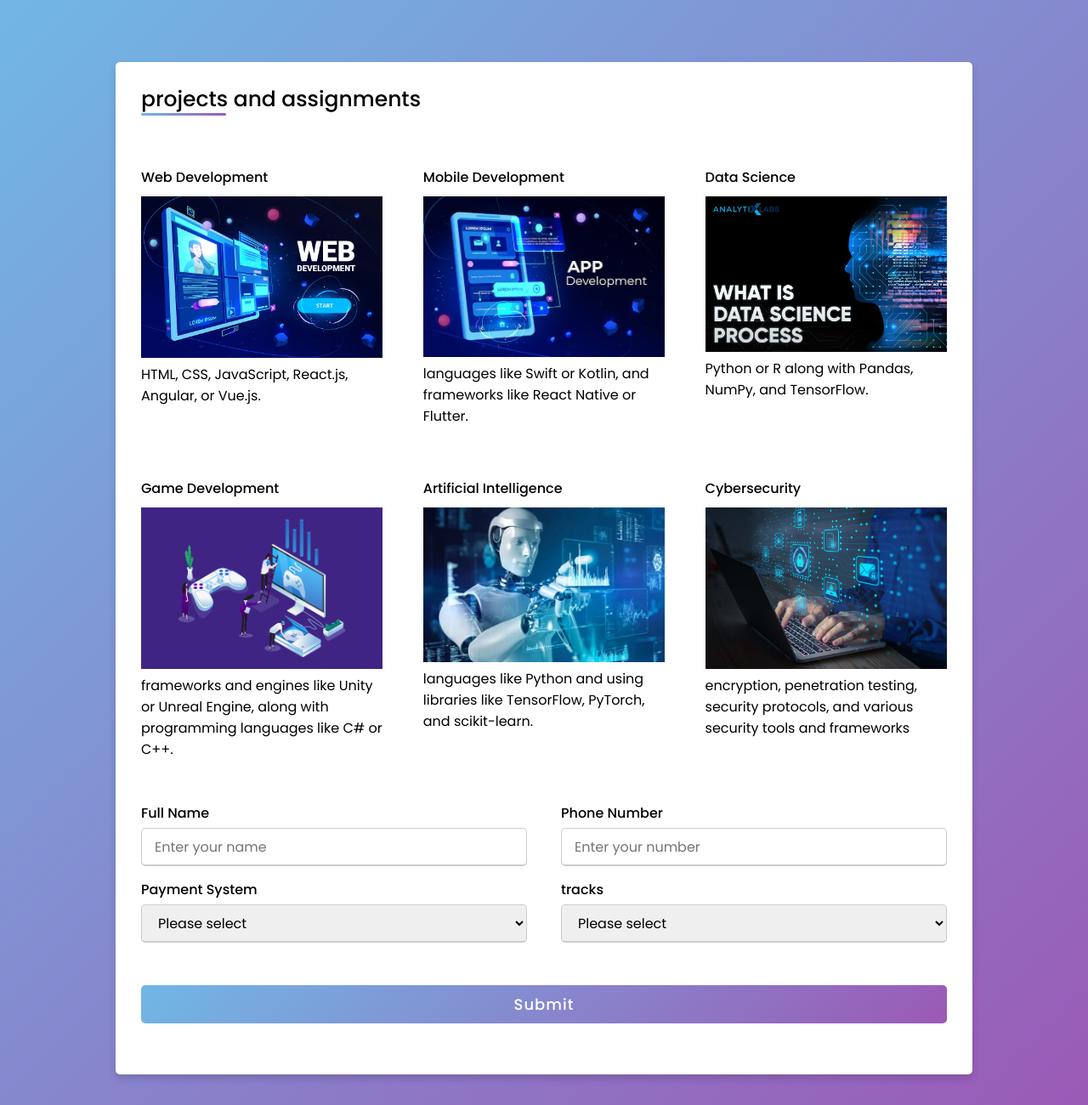
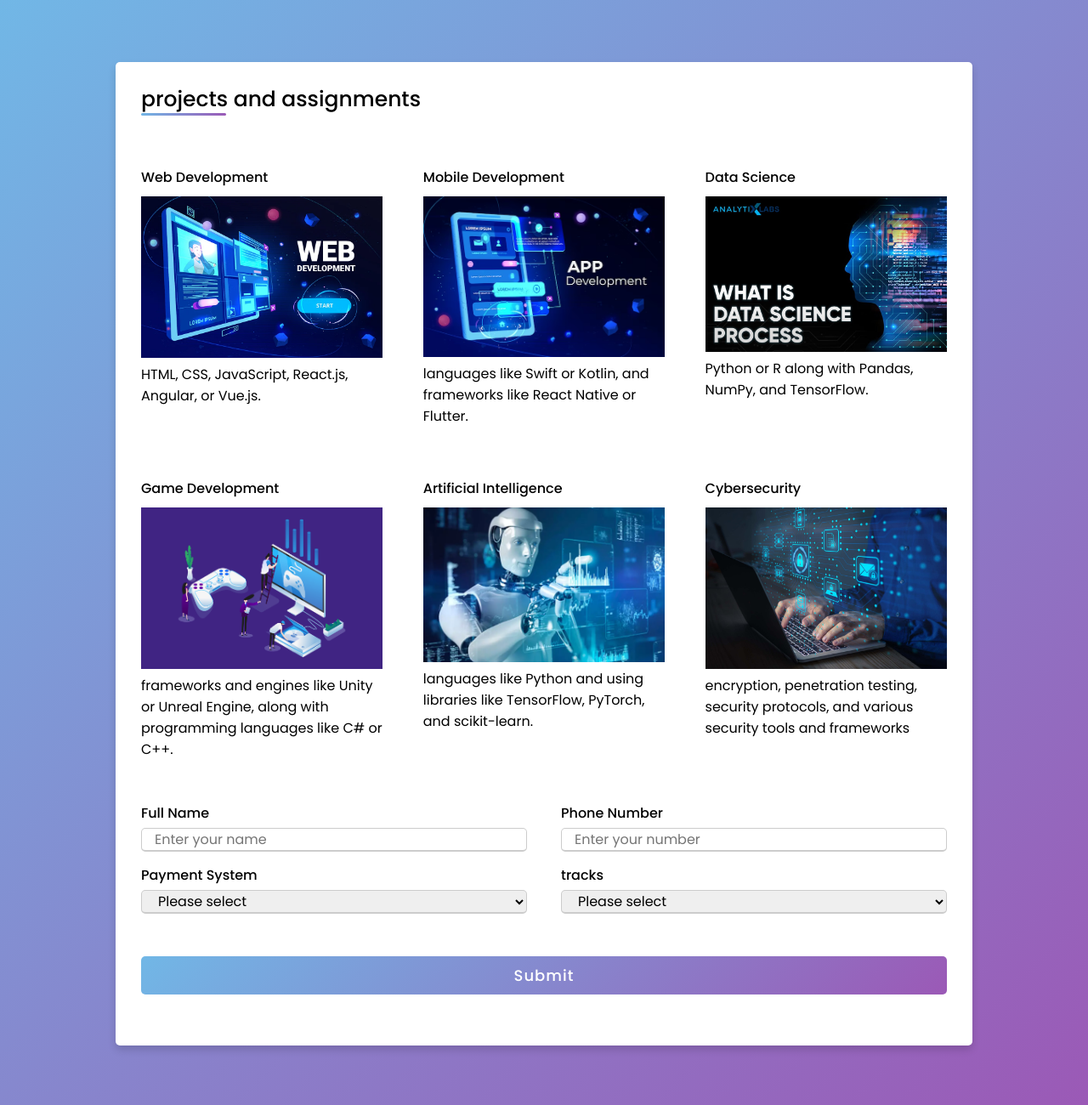
Before and after one commit to mahmoud-zohir/courses, a plain HTML site: page index.html in a window 1280 px wide. Shown: the top 1300 px of the page at 85% size. Drawn offline with Linux system fonts and the light colour scheme; a script that the page names is missing.

Commit message:
Update style.css

```diff
--- a/style.css
+++ b/style.css
@@ -56,7 +56,7 @@ form .input-box span.details{
   margin-bottom: 5px;
 }
 .user-details .input-box input ,select{
-  height: 45px;
+  /* height: 45px; */
   width: 100%;
   outline: none;
   font-size: 16px;
```
